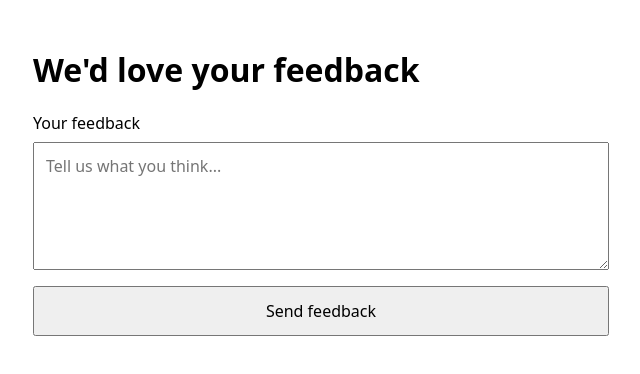
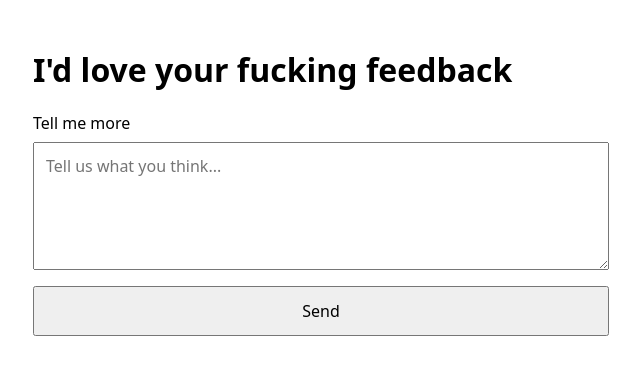
Before and after one commit to Elyasssssss/photowebsite, a plain HTML site: page index.html in a window 1280 px wide. Shown: the whole page, without its empty margins (319-959 px from the left). Drawn offline with Linux system fonts and the light colour scheme.

Commit message:
Update feedback header and form labels

```diff
--- a/index.html
+++ b/index.html
@@ -33,11 +33,11 @@
   </style>
 </head>
 <body>
-  <h1>We'd love your feedback</h1>
+  <h1>I'd love your fucking feedback</h1>
   <form id="feedback-form">
-    <label for="feedback">Your feedback</label>
+    <label for="feedback">Tell me more</label>
     <textarea id="feedback" name="feedback" required placeholder="Tell us what you think..."></textarea>
-    <button type="submit">Send feedback</button>
+    <button type="submit">Send</button>
   </form>
 
   <script>
```
